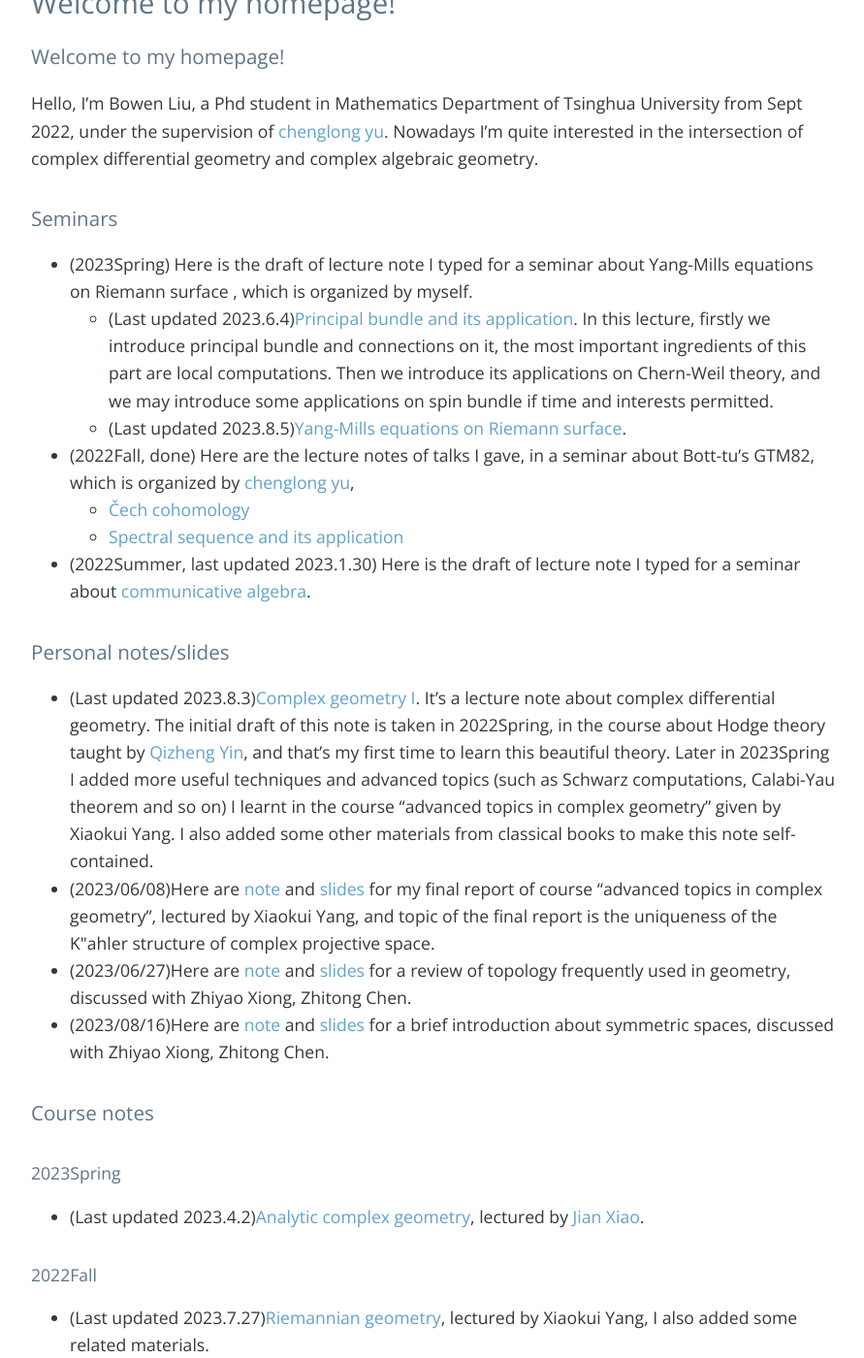
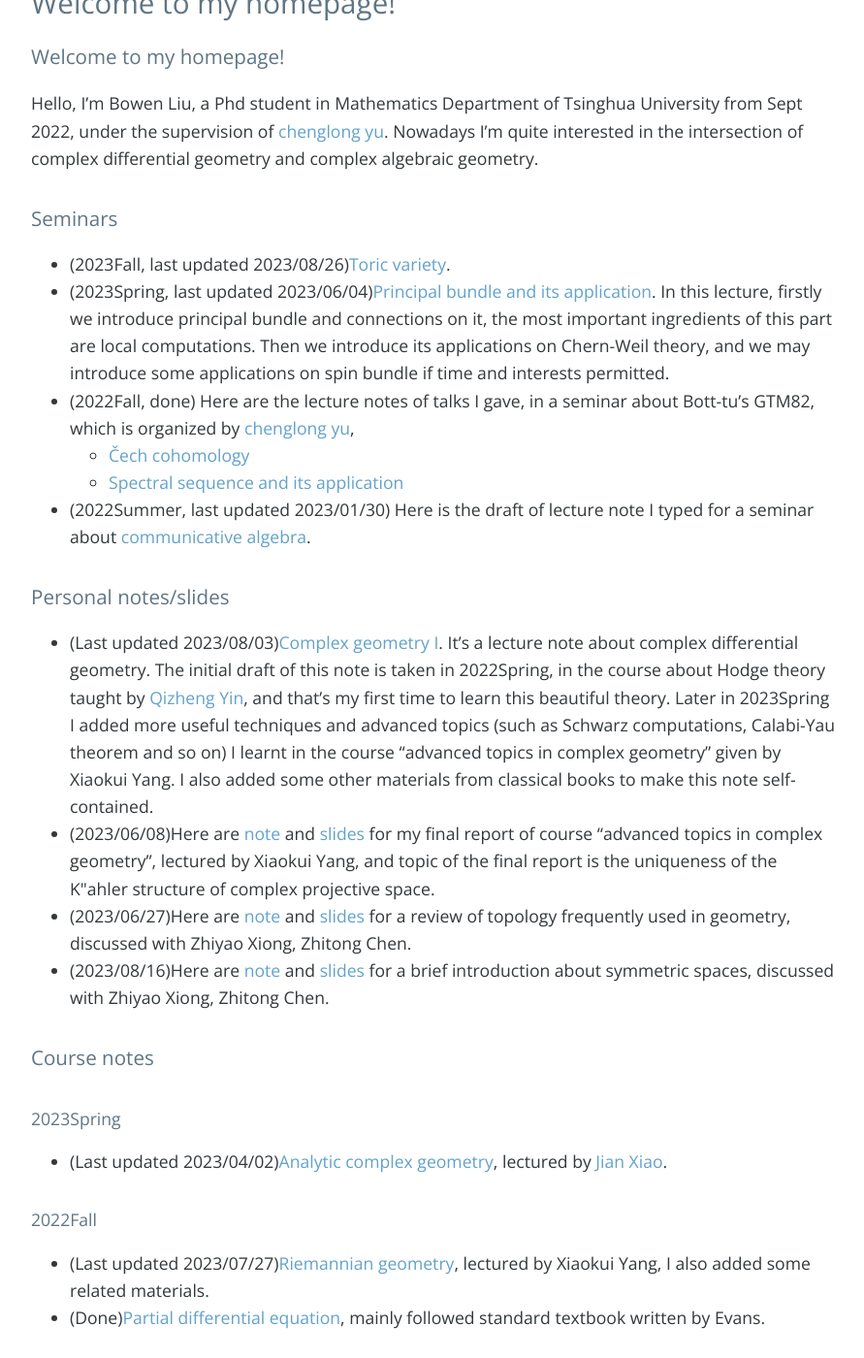
Before and after one commit to bowenl-math/bowenl-math.github.io, a Jekyll site: the page built from index.md, in a window 1280 px wide and 1400 px high, scrolled down 301 px. Shown: the whole window at 97% size, without its empty margins (192-1083 px from the left). Built offline with Jekyll 4.4.1, drawn with Linux system fonts in a browser that asks for light colours; nearby versions of some CDN libraries; our own code applies the rules of GitHub Pages for plain Markdown files; the list of posts is cut into pages by our own code; comment, search, counter and statistics services are not loaded; some of the changed text lies outside the part shown.

Commit message:
update index

```diff
--- a/index.md
+++ b/index.md
@@ -3,17 +3,16 @@ Hello, I'm Bowen Liu, a Phd student in Mathematics Department of Tsinghua Univer
 
 
 ### Seminars
-* (2023Spring) Here is the draft of lecture note I typed for a seminar about Yang-Mills equations on Riemann surface , which is organized by myself.
-   - (Last updated 2023.6.4)[Principal bundle and its application](notes/2023Spring/geometry_of_principal_bundle.pdf). In this lecture, firstly we introduce principal bundle and connections on it, the most important ingredients of this part are local computations. Then we introduce its applications on Chern-Weil theory, and we may introduce some applications on spin bundle if time and interests permitted.
-   - (Last updated 2023.8.5)[Yang-Mills equations on Riemann surface](notes/2023Spring/YM_equations_on_Riemann_surface.pdf).
+* (2023Fall, last updated 2023/08/26)[Toric variety](note/2023Fall/toric_variety.pdf).
+* (2023Spring, last updated 2023/06/04)[Principal bundle and its application](notes/2023Spring/geometry_of_principal_bundle.pdf). In this lecture, firstly we introduce principal bundle and connections on it, the most important ingredients of this part are local computations. Then we introduce its applications on Chern-Weil theory, and we may introduce some applications on spin bundle if time and interests permitted.
 * (2022Fall, done) Here are the lecture notes of talks I gave, in a seminar about Bott-tu's GTM82, which is organized by [chenglong yu](https://chenglongyu.github.io/),
    - [Čech cohomology](notes/2022Fall/Cech_cohomology.pdf)
    - [Spectral sequence and its application](notes/2022Fall/Spectral_sequence.pdf)
- * (2022Summer, last updated 2023.1.30) Here is the draft of lecture note I typed for a seminar about [communicative algebra](notes/2022Summer/note_for_communicative_algebra.pdf).
+ * (2022Summer, last updated 2023/01/30) Here is the draft of lecture note I typed for a seminar about [communicative algebra](notes/2022Summer/note_for_communicative_algebra.pdf).
 
 
 ### Personal notes/slides
-* (Last updated 2023.8.3)[Complex geometry I](notes/personal notes/Complex_geometry_I/Complex_geometry_I.pdf). It's a lecture note about complex differential geometry. The initial draft of this note is taken in 2022Spring, in the course about Hodge theory taught by [Qizheng Yin](http://faculty.bicmr.pku.edu.cn/~qizheng/#), and that's my first time to learn this beautiful theory. Later in 2023Spring I added more useful techniques and advanced topics (such as Schwarz computations, Calabi-Yau theorem and so on) I learnt in the course “advanced topics in complex geometry" given by Xiaokui Yang. I also added some other materials from classical books to make this note self-contained.
+* (Last updated 2023/08/03)[Complex geometry I](notes/personal notes/Complex_geometry_I/Complex_geometry_I.pdf). It's a lecture note about complex differential geometry. The initial draft of this note is taken in 2022Spring, in the course about Hodge theory taught by [Qizheng Yin](http://faculty.bicmr.pku.edu.cn/~qizheng/#), and that's my first time to learn this beautiful theory. Later in 2023Spring I added more useful techniques and advanced topics (such as Schwarz computations, Calabi-Yau theorem and so on) I learnt in the course “advanced topics in complex geometry" given by Xiaokui Yang. I also added some other materials from classical books to make this note self-contained.
 * (2023/06/08)Here are [note](notes/personal notes/Uniqueness_CPn/note.pdf) and [slides](notes/personal notes/Uniqueness_CPn/slides.pdf) for my final report of course “advanced topics in complex geometry", lectured by Xiaokui Yang, and topic of the final report is the uniqueness of the K\"ahler structure of complex projective space.
 * (2023/06/27)Here are [note](notes/personal notes/Review_of_topology/note.pdf) and [slides](notes/personal notes/Review_of_topology/slides.pdf) for a review of topology frequently used in geometry, discussed with Zhiyao Xiong, Zhitong Chen.
 * (2023/08/16)Here are [note](notes/personal notes/Symmetric_space/note.pdf) and [slides](notes/personal notes/Symmetric_space/slides.pdf) for a brief introduction about symmetric spaces, discussed with Zhiyao Xiong, Zhitong Chen.
@@ -21,10 +20,10 @@ Hello, I'm Bowen Liu, a Phd student in Mathematics Department of Tsinghua Univer
 
 ### Course notes
 #### 2023Spring
-* (Last updated 2023.4.2)[Analytic complex geometry](notes/2023Spring/Analytic_complex_geometry.pdf), lectured by [Jian Xiao](https://sites.google.com/view/jianxiao/).
+* (Last updated 2023/04/02)[Analytic complex geometry](notes/2023Spring/Analytic_complex_geometry.pdf), lectured by [Jian Xiao](https://sites.google.com/view/jianxiao/).
 
 #### 2022Fall
-* (Last updated 2023.7.27)[Riemannian geometry](notes/2022Fall/Riemannian_geometry.pdf), lectured by Xiaokui Yang, I also added some related materials.
+* (Last updated 2023/07/27)[Riemannian geometry](notes/2022Fall/Riemannian_geometry.pdf), lectured by Xiaokui Yang, I also added some related materials.
 * (Done)[Partial differential equation](notes/2022Fall/pde.pdf), mainly followed standard textbook written by Evans.
 
 #### 2022Spring
@@ -35,13 +34,14 @@ Here are some notes I typed during my study in enhanced program of BICMR in Peki
 
 
 ### TA
+* (2023Fall)Algebra1
 * (2023Spring)
-   - (last updated 2023.8.18)Lecture note of [Algebra-2H](notes/2023Spring/Algebra2-H.pdf), Shihao Wang also made a contribution to the Chapter11 of this note.
+   - (last updated 2023/08/18)Lecture note of [Algebra-2H](notes/2023Spring/Algebra2-H.pdf), Shihao Wang also made a contribution to the Chapter11 of this note.
    - (done)[Solutions to homework1/3/5/7](notes/2023Spring/Solutions(1_3_5_7).pdf)
    - (done)[Solutions to homework9/11/13](notes/2023Spring/Solutions(9_11_13).pdf)
 * (2022Fall, done)Part solutions to homework of [Abstract algebra](notes/2022Fall/Sol_to_abstract_algebra.pdf)
-* (2022Fall, last updated 2023.1.23)Lecture note of [Algebra1-H](notes/2022Fall/Algebra1-H.pdf)
-* (2022Spring, last updated 2023.2.13)Lecture note of [Algebra0](notes/2023Spring/Algebra0.pdf)
+* (2022Fall, last updated 2023/01/23)Lecture note of [Algebra1-H](notes/2022Fall/Algebra1-H.pdf)
+* (2022Spring, last updated 2023/02/13)Lecture note of [Algebra0](notes/2023Spring/Algebra0.pdf)
 
 
 ### Contact
```
Also changed, not shown: 2 other files.
